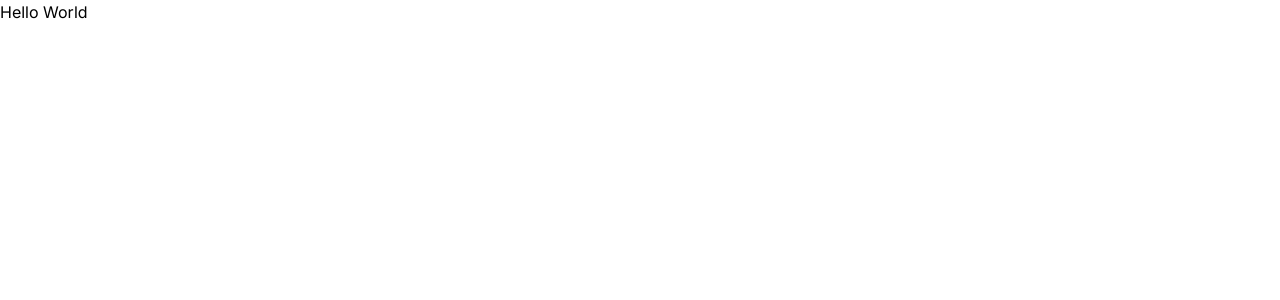
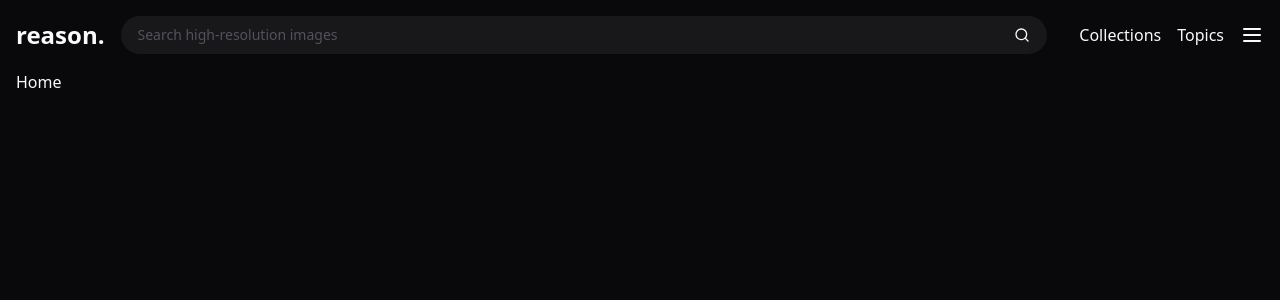
Before and after one commit to igorct1/reason-gallery, a Next.js app: page / in a window 1280 px wide. Shown: the top 300 px of the page. Built offline with nearby package versions, Linux system fonts and the light colour scheme.

Commit message:
feat: header

```diff
--- a/package.json
+++ b/package.json
@@ -10,9 +10,11 @@
   },
   "dependencies": {
     "@rocketseat/eslint-config": "^2.1.0",
+    "lucide-react": "^0.291.0",
     "next": "14.0.1",
     "react": "^18",
-    "react-dom": "^18"
+    "react-dom": "^18",
+    "tailwind-merge": "^2.0.0"
   },
   "devDependencies": {
     "@types/node": "^20",
@@ -22,6 +24,8 @@
     "eslint": "^8",
     "eslint-config-next": "14.0.1",
     "postcss": "^8",
+    "prettier": "^3.0.3",
+    "prettier-plugin-tailwindcss": "^0.5.6",
     "tailwindcss": "^3.3.0",
     "typescript": "^5"
   }
--- /dev/null
+++ b/prettier.config.js
@@ -0,0 +1,3 @@
+module.exports = {
+  plugins: ['prettier-plugin-tailwindcss'],
+}
--- a/src/app/page.tsx
+++ b/src/app/(gallery)/(home)/page.tsx
@@ -1,3 +1,3 @@
 export default function Home() {
-  return <h1>Hello World</h1>
+  return <h1>Home</h1>
 }
--- /dev/null
+++ b/src/app/(gallery)/layout.tsx
@@ -0,0 +1,15 @@
+import { Header } from '@/app/components/header'
+import { ReactNode } from 'react'
+
+interface HomeLayout {
+  children: ReactNode
+}
+
+export default function HomeLayout({ children }: HomeLayout) {
+  return (
+    <div className="mx-auto min-h-screen w-full max-w-[1440px] px-4">
+      <Header />
+      {children}
+    </div>
+  )
+}
--- /dev/null
+++ b/src/app/components/header.tsx
@@ -0,0 +1,37 @@
+import { Menu, Search } from 'lucide-react'
+import { twMerge } from 'tailwind-merge'
+
+export function Header() {
+  return (
+    <header className="flex items-center gap-8 py-4">
+      <div className="group flex flex-1 items-center gap-4 ">
+        <h1 className=" text-2xl font-semibold ">reason.</h1>
+        <form
+          className={twMerge(
+            ' flex w-full items-center justify-between rounded-full border border-transparent',
+            ' bg-zinc-900 pl-4  transition-all duration-300 focus-within:border-zinc-600 hover:border-zinc-600 ',
+          )}
+        >
+          <input
+            type="text"
+            className=" w-full bg-transparent text-sm  outline-none placeholder:text-zinc-600"
+            placeholder="Search high-resolution images"
+          />
+          <button
+            type="submit"
+            className=" rounded-full px-4 py-2.5 hover:bg-zinc-500"
+          >
+            <Search className="h-4 w-4 text-zinc-50" />
+          </button>
+        </form>
+      </div>
+      <div className="flex gap-4">
+        <div className="flex gap-4">
+          <button className="hover:text-zinc-200">Collections</button>
+          <button className="hover:text-zinc-200">Topics</button>
+        </div>
+        <Menu />
+      </div>
+    </header>
+  )
+}
--- a/src/app/layout.tsx
+++ b/src/app/layout.tsx
@@ -3,16 +3,19 @@ import { Inter } from 'next/font/google'
 import { ReactNode } from 'react'
 import './globals.css'
 
-const inter = Inter({ subsets: ['latin'] })
+const inter = Inter({ subsets: ['latin'], variable: '--font-inter' })
 
 export const metadata: Metadata = {
-  title: 'Reason Gallery',
+  title: {
+    template: '%s | Reason Gallery',
+    default: 'Reason | Beatiful Free Images',
+  },
 }
 
 export default function RootLayout({ children }: { children: ReactNode }) {
   return (
-    <html lang="pt-BR">
-      <body className={inter.className}>{children}</body>
+    <html lang="pt-BR" className={inter.variable}>
+      <body className="bg-zinc-950 text-zinc-50 antialiased">{children}</body>
     </html>
   )
 }
```
Also changed, not shown: src/app/icon.png (added), 1 other file (tests, documents, lock files or other folders).
